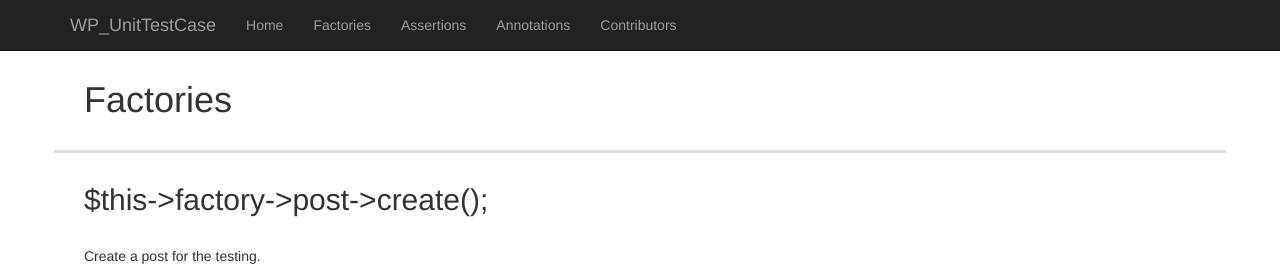
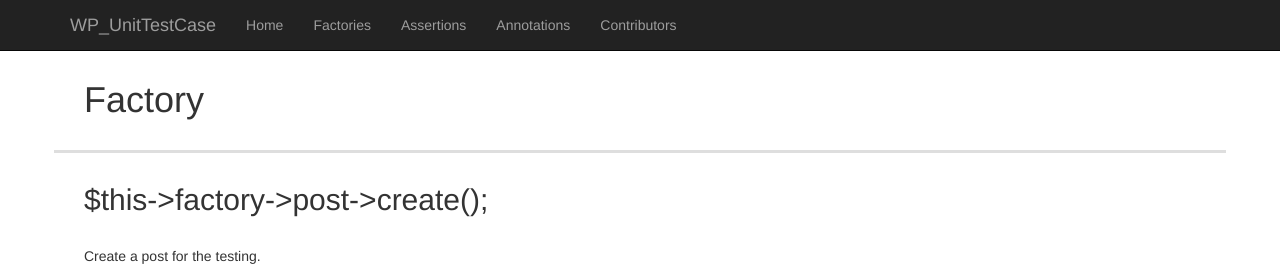
Before and after one commit to miya0001/wp-unit-docs, a Jekyll site: the page built from factory.md, in a window 1280 px wide and 900 px high. Shown: the top 275 px of the window. Built offline with Jekyll 4.4.1, drawn with Linux system fonts in a browser that asks for light colours; nearby versions of some CDN libraries; Markdown is read by kramdown in place of the engine named in the settings.

Commit message:
some fix

```diff
--- a/_layouts/default.html
+++ b/_layouts/default.html
@@ -38,7 +38,7 @@
         <div id="navbar" class="collapse navbar-collapse">
           <ul class="nav navbar-nav">
             <li><a href="./">Home</a></li>
-            <li><a href="./factories.html">Factories</a></li>
+            <li><a href="./factory.html">Factories</a></li>
             <li><a href="./assertions.html">Assertions</a></li>
             <li><a href="./annotations.html">Annotations</a></li>
             <li><a href="./contributors.html">Contributors</a></li>
--- a/factories.md
+++ b/factory.md
@@ -2,7 +2,7 @@
 layout: default
 ---
 
-# Factories
+# Factory
 
 ## $this->factory->post->create();
 
```
